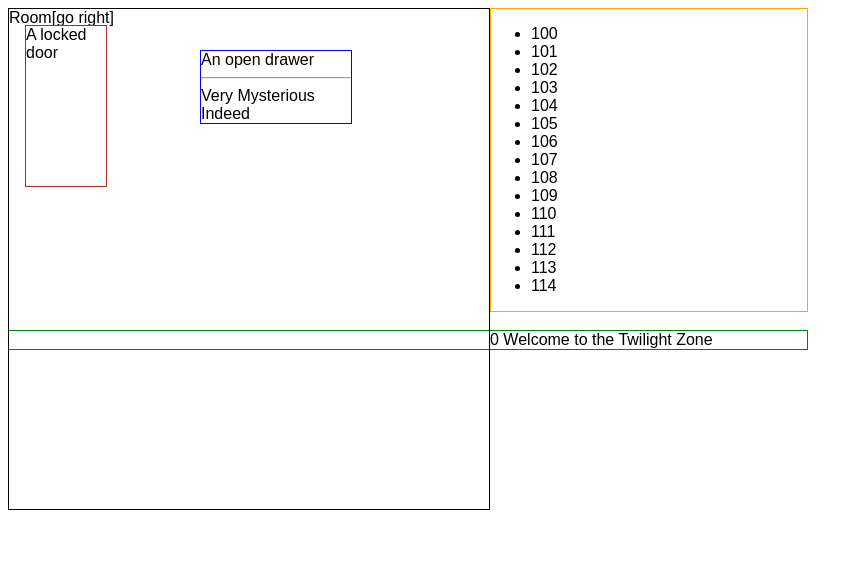
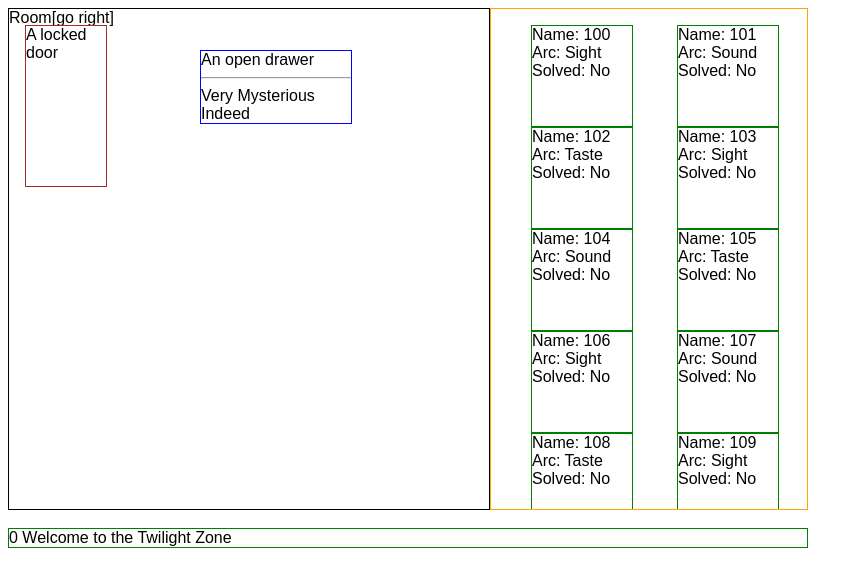
Before and after one commit to mferlo/room, a React (Create React App) app: page / in a window 1280 px wide. Shown: the top 586 px of the page, without its empty margins (0-863 px from the left). Built offline with nearby package versions, Linux system fonts and the light colour scheme.

Commit message:
Flat two-column list for puzzles

```diff
--- a/src/App.js
+++ b/src/App.js
@@ -59,7 +59,7 @@ class AppState {
     }
 
     static makeFakePuzzles() {
-        const count = 15;
+        const count = 25;
         const arcs = [ 'Sight', 'Sound', 'Taste' ];
 
         let puzzles = [];
@@ -69,7 +69,8 @@ class AppState {
                 Id: id,
                 Type: 'Puzzle',
                 Description: `Puzzle ${id}`,
-                Arc: arcs[i % arcs.length]
+                Arc: arcs[i % arcs.length],
+                Solved: false
             }
             puzzles.push(puzzle);
         }
@@ -209,17 +210,6 @@ class AppState {
     }
 }
 
-class ZoomedPuzzle extends Component {
-    render() {
-        const id = this.props.id;
-        if (id) {
-            return (<div className="zoomedPuzzle" data-id={id}>{id}</div>);
-        } else {
-            return null;
-        }
-    }
-}
-
 class App extends Component {
 
     constructor(props) {
@@ -238,7 +228,6 @@ class App extends Component {
         const room = this.state[currentRoomKey];
 
         return (<div id="app" onClick={event => this.handleClick(event)}>
-                  <ZoomedPuzzle id={this.state.zoomedInOn} />
                   <Room objects={room} />
                   <Inventory contents={this.state.inventory} />
                   <br />
--- a/src/Inventory.js
+++ b/src/Inventory.js
@@ -1,42 +1,36 @@
 import React, { Component } from 'react';
-import Item from './Item.js';
 
 class Inventory extends Component {
-
-    renderItem(item) {
-        return <Item id={item.Id} type={item.Type} description={item.Description} />;
+    renderPuzzle(puzzle) {
+        return (<li className="puzzleItem" key={`Puzzle-${puzzle.Id}`}>
+                  <div className="puzzle">
+                    Name: {puzzle.Id} <br />
+                    Arc: {puzzle.Arc} <br />
+                    Solved: {puzzle.Solved ? "Yes" : "No"}
+                  </div>
+                </li>);
     }
 
-    renderItems(items) {
-        if (!items || !items.length) {
-            return null;
-        }
-
-        return (<ul>
-                    {items.map(item => <li key={`${item.Id}-${item.Type}`}>{this.renderItem(item)}</li>)}
-                </ul>);
-    }
-
-    renderPuzzle(puzzle) {
-        return puzzle.Id;
+    orderForDisplay(items) {
+        // CSS columns go down then right. We want to go right then down.
+        // Rather than fight it, just re-order so the CSS does what we want:
+        const evens = items.filter((_, i) => i % 2 === 0);
+        const odds = items.filter((_, i) => i % 2 === 1);
+        return evens.concat(odds);
     }
 
     renderPuzzles(puzzles) {
-        return (<ul>
-                {puzzles.map(p => <li key={`Puzzle-${p.Id}`}>{this.renderPuzzle(p)}</li>)}
+        const sortedPuzzles = this.orderForDisplay(puzzles);
+
+        return (<ul className="flat">
+                {sortedPuzzles.map(p => this.renderPuzzle(p))}
                 </ul>);
     }
 
     render() {
-        const items = this.props.contents.filter(item => item.Type === "Item");
         const puzzles = this.props.contents.filter(item => item.Type === "Puzzle");
 
-        // <div id="item-inventory">{this.renderItems(items)}</div>
-
-        return (
-            <div id="inventory">
-                <div id="puzzle-inventory">{this.renderPuzzles(puzzles)}</div>
-            </div>);
+        return <div id="puzzle-inventory">{this.renderPuzzles(puzzles)}</div>
     }
 }
 
--- a/src/index.css
+++ b/src/index.css
@@ -20,33 +20,19 @@ body {
     border: 1px solid green;
 }
 
-#inventory {
+#puzzle-inventory {
     border: 1px solid orange;
-    display: float;
-    overflow: hidden;
+    height: 500px;
+    overflow-y: scroll;
 }
 
-#item-inventory {
-    width: 50%;
-    float: left;
-    border: 1px solid yellow;
-}
+ul.flat { list-style: none; columns: 2; }
+li.puzzleItem { list-style: none; break-inside: avoid; }
 
-#puzzle-inventory {
-    width: 100%;
-}
-
-.zoomedPuzzle {
-    border: 1px solid black;
-    background-color: yellow;
-    position: absolute;
-
-    height: 50%;
-    top: 50px;
-    left: 50px;
-    width: 400px;
-    height: 200px;
-    z-index: 1;
+.puzzle {
+    border: 1px solid green;
+    width: 100px;
+    height: 100px;
 }
 
 .door {
```
